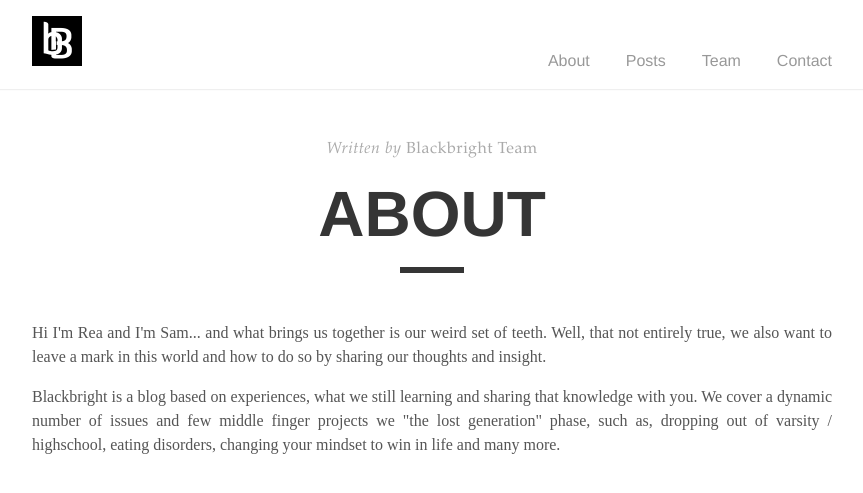
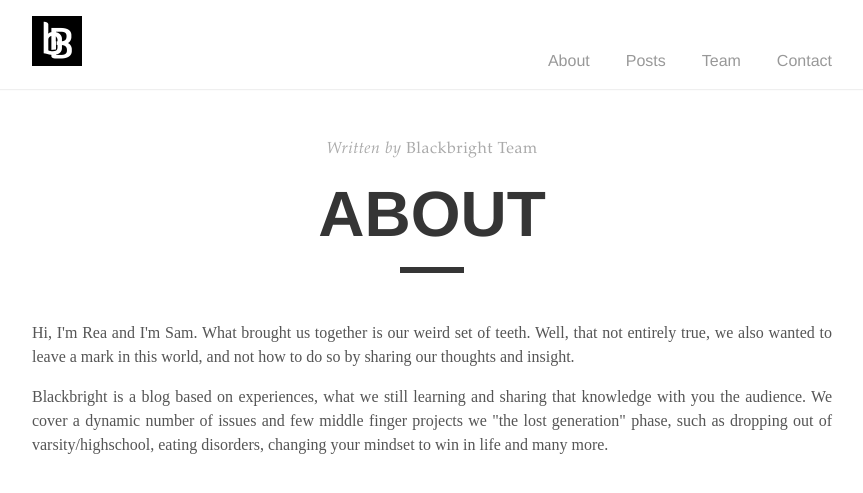
Before and after one commit to AfronautSA/blackbright, a Jekyll site: the page built from about.html, in a window 1280 px wide. Shown: the top 493 px of the page, without its empty margins (208-1071 px from the left). Built offline with Jekyll 4.4.1, drawn with Linux system fonts in a browser that asks for light colours.

Commit message:
Update About

```diff
--- a/about.html
+++ b/about.html
@@ -4,9 +4,9 @@ author: Blackbright Team
 title: ABOUT
 ---
 <p>
-Hi I'm Rea and I'm Sam... and what brings us together is our weird set of teeth. Well, that not entirely true, we also want to leave a mark in this world and how to do so by sharing our thoughts and insight.
+Hi, I'm Rea and I'm Sam. What brought us together is our weird set of teeth. Well, that not entirely true, we also wanted to leave a mark in this world, and not how to do so by sharing our thoughts and insight.
 </p>
+
 <p>
-Blackbright is a blog based on experiences, what we still learning and sharing that knowledge with you.
-We cover a dynamic number of issues and few middle finger projects we "the lost generation" phase, such as, dropping out of varsity / highschool, eating disorders, changing your mindset to win in life and many more.
+Blackbright is a blog based on experiences, what we still learning and sharing that knowledge with you the audience. We cover a dynamic number of issues and few middle finger projects we "the lost generation" phase, such as dropping out of varsity/highschool, eating disorders, changing your mindset to win in life and many more.
 </p>
```
